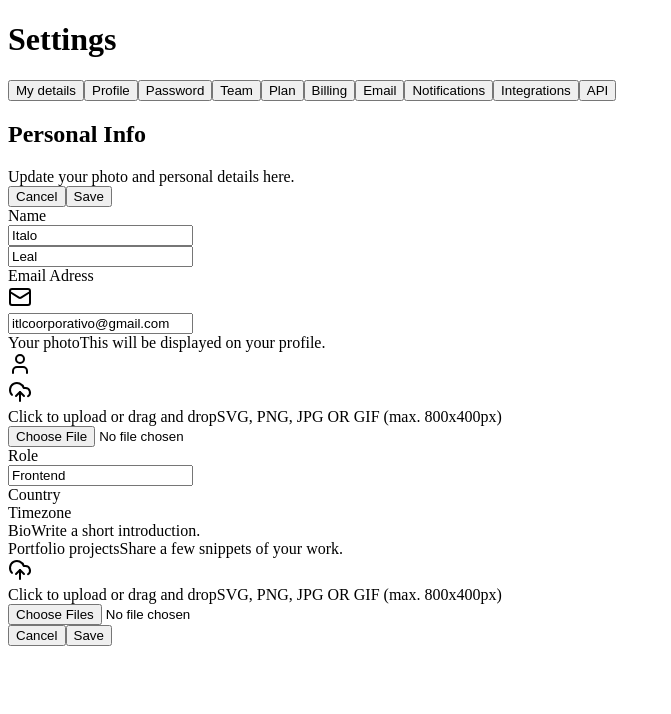
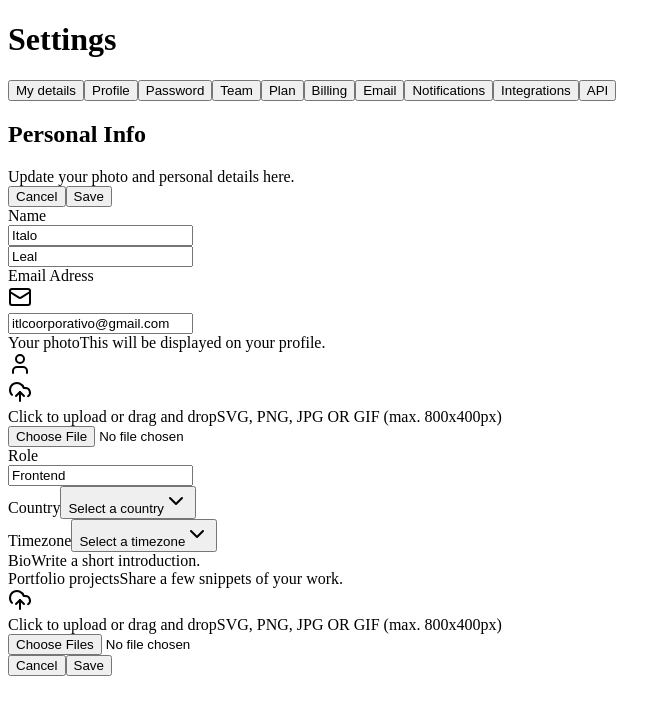
Before and after one commit to itl7git/tailwind-next, a Next.js app: page / in a window 1280 px wide. Shown: the top 714 px of the page, without its empty margins (0-671 px from the left). Built offline with nearby package versions, Linux system fonts and the light colour scheme.

Commit message:
Criando e componentizando o Select

```diff
--- a/package.json
+++ b/package.json
@@ -9,6 +9,7 @@
     "lint": "next lint"
   },
   "dependencies": {
+    "@radix-ui/react-select": "^2.0.0",
     "@radix-ui/react-tabs": "^1.0.4",
     "framer-motion": "^10.17.6",
     "lucide-react": "^0.302.0",
--- /dev/null
+++ b/src/app/components/Form/Select/SelectItem.tsx
@@ -0,0 +1,23 @@
+'use client'
+
+import * as Select from '@radix-ui/react-select'
+import { Check } from 'lucide-react'
+
+export type SelectItemProps = Select.SelectItemProps & {
+  text: string
+}
+
+export function SelectItem({ text, ...props }: SelectItemProps) {
+  return (
+    <Select.Item
+      className="flex items-center justify-between gap-2 px-3 py-2.5 outline-none data-[highlighted]:bg-zinc-50"
+      {...props}
+    >
+      <Select.ItemText className="text-black">{text}</Select.ItemText>
+
+      <Select.ItemIndicator>
+        <Check className="h-4 w-4 text-violet-500" />
+      </Select.ItemIndicator>
+    </Select.Item>
+  )
+}
--- /dev/null
+++ b/src/app/components/Form/Select/index.tsx
@@ -0,0 +1,37 @@
+'use client'
+
+import { ReactNode } from 'react'
+import * as SelectPrimitive from '@radix-ui/react-select'
+import { ChevronDown } from 'lucide-react'
+
+export interface SelectProps {
+  children: ReactNode
+  placeholder: string
+}
+
+export function Select({ children, placeholder }: SelectProps) {
+  return (
+    <SelectPrimitive.Root>
+      <SelectPrimitive.Trigger className="flex h-11 w-full justify-between gap-2 rounded-lg border border-zinc-300 px-3 py-2 shadow-sm data-[placeholder]:text-zinc-600">
+        <SelectPrimitive.Value
+          placeholder={placeholder}
+          className="text-black"
+        />
+        <SelectPrimitive.Icon>
+          <ChevronDown className="h-5 w-5 text-zinc-500" />
+        </SelectPrimitive.Icon>
+      </SelectPrimitive.Trigger>
+
+      <SelectPrimitive.Portal>
+        <SelectPrimitive.Content
+          side="bottom"
+          position="popper"
+          sideOffset={8}
+          className="z-10 w-[--radix-select-trigger-width] overflow-hidden rounded-lg border border-zinc-300 bg-white"
+        >
+          <SelectPrimitive.Viewport>{children}</SelectPrimitive.Viewport>
+        </SelectPrimitive.Content>
+      </SelectPrimitive.Portal>
+    </SelectPrimitive.Root>
+  )
+}
--- a/src/app/components/Input.tsx
+++ b/src/app/components/Input.tsx
@@ -22,7 +22,7 @@
 export function Root(props: InputRootProps) {
   return (
     <div
-      className="mx-1 flex w-full items-center gap-2 rounded-lg border border-zinc-300 px-3 py-2 shadow-sm"
+      className="flex w-full items-center gap-2 rounded-lg border border-zinc-300 px-3 py-2 shadow-sm"
       {...props}
     />
   )
--- a/src/app/page.tsx
+++ b/src/app/page.tsx
@@ -1,7 +1,9 @@
 import { SettingsTabs } from './components/SettingsTabs'
 import * as Input from './components/Input'
+import * as FileInput from './components/Form/FileInput'
 import { Mail } from 'lucide-react'
-import * as FileInput from './components/Form/FileInput'
+import { Select } from './components/Form/Select'
+import { SelectItem } from './components/Form/Select/SelectItem'
 
 export default function Home() {
   return (
@@ -114,7 +116,10 @@
             >
               Country
             </label>
-            <div></div>
+            <Select placeholder="Select a country">
+              <SelectItem value="br" text="Brazil" />
+              <SelectItem value="us" text="United States" />
+            </Select>
           </div>
 
           <div className="grid grid-cols-form gap-3 pt-5">
@@ -124,7 +129,13 @@
             >
               Timezone
             </label>
-            <div></div>
+            <Select placeholder="Select a timezone">
+              <SelectItem
+                value="utc8"
+                text="Pacific Standart Time (UTC-08:00)"
+              />
+              <SelectItem value="utc3" text="America Sao Paulo (UTC-03:00)" />
+            </Select>
           </div>
 
           <div className="grid grid-cols-form gap-3 pt-5">
```
Also changed, not shown: 1 other file (tests, documents, lock files or other folders).
